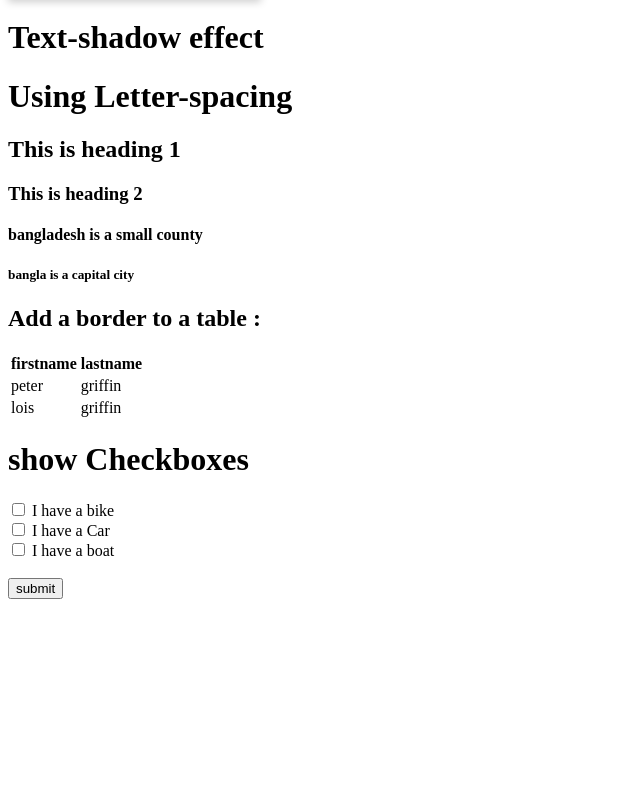
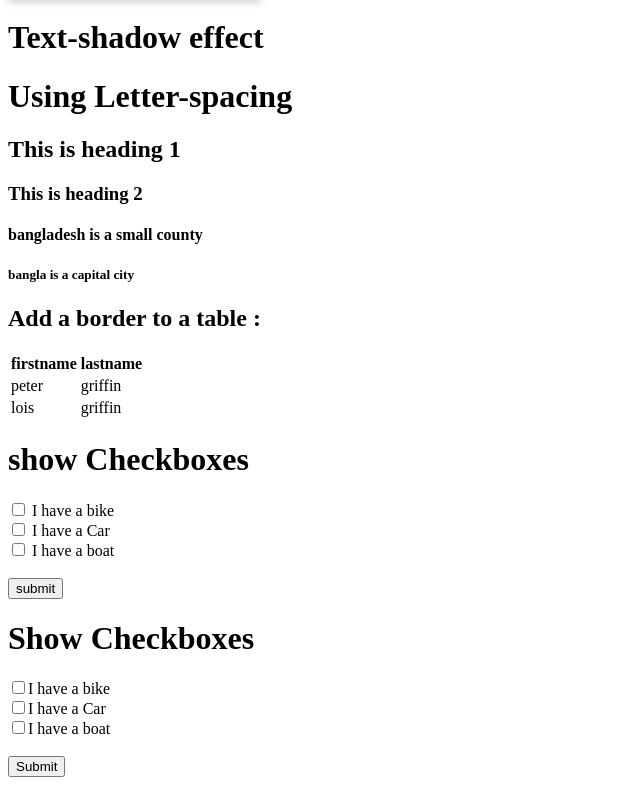
Before and after one commit to mdnlislam/html, a React (Vite) app: page / in a window 1280 px wide. Shown: the part 1069-1862 px from the top of the page, without its empty margins (0-640 px from the left). Before the commit the page ends 1684 px from the top, so only its background shows below. Built offline with nearby package versions, Linux system fonts and the light colour scheme.

Commit message:
some work

```diff
--- a/src/App.css
+++ b/src/App.css
@@ -10,35 +10,3 @@
     transition:0 .3s;
     width: 20%;
   }
-/* the container */
- .container1 {
-  padding-left:35px ;
-  margin-bottom: 12px;
-  display: block;
-  position: relative;
-  cursor: pointer;
-  font-size: 22px;
-  -webkit-user-select: none;
-  -moz-user-select: none;
-  user-select: none;
-
- }
- /* hide the browser's default checkbox */
-
-    .container1 input {
-      position: absolute;
-      opacity: 0;
-      cursor: pointer;
-      height: 0;
-      width: 0;
-    }
-    /* create a custom checkbox */
-    .checkmark {
-      position: absolute;
-      top: 0;
-      height:25 px;
-      width: 25px;
-      background-color: #eee;
-
-    }
-    /* on mouse-over,add a grey background clor */
--- a/src/App.jsx
+++ b/src/App.jsx
@@ -96,12 +96,28 @@ function App() {
 
 
 
+      </form>
+
+       {/* html */}
+       <h1>Show Checkboxes</h1>
+        <form action="/action page.php">
+        <input type="checkbox" id='vehicle1' name='vehicle1' value="bike" />
+        <label for="vehicle1">I have a bike</label> <br />
+
+        <input type="checkbox" id='vehicle2' name='vehicle2' value="Car" />
+        <label for="vehicle2">I have a Car</label> <br />
+
+        <input type="checkbox" id='vehicle3' name='vehicle3' value="boat" />
+        <label for="vehicle3">I have a boat</label> <br /> <br />
+
+        <input type="submit" value="Submit" />
 
 
 
 
 
-      </form>
+        </form>
+
 
 
 
```
